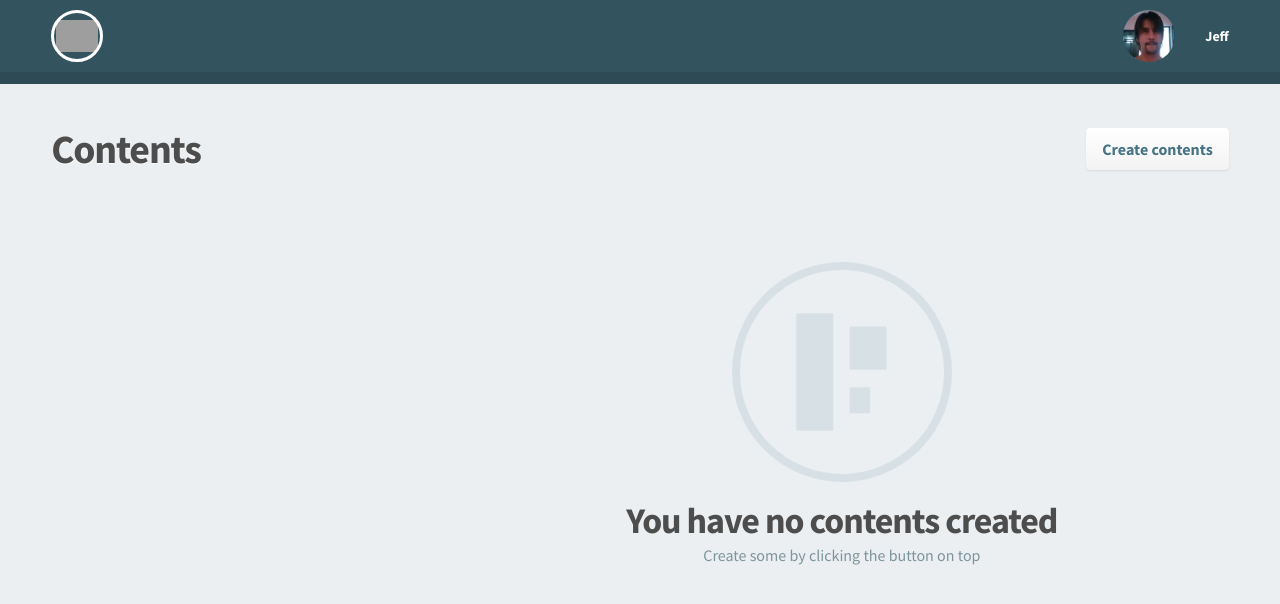
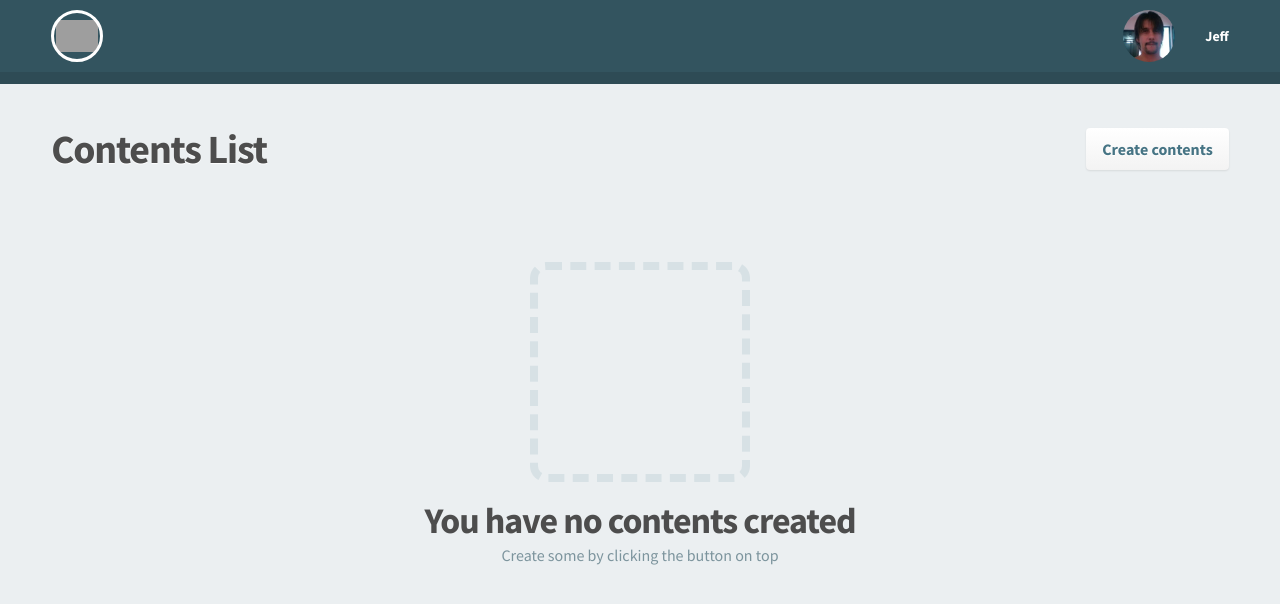
Before and after one commit to jeffbkk/dolphin, a Jekyll site: the page built from contents/empty/index.html, in a window 1280 px wide. Shown: the top 604 px of the page. Built offline with Jekyll 4.4.1, drawn with Linux system fonts in a browser that asks for light colours; nearby versions of some CDN libraries; library files that are not in the unit come from our copies; Markdown is read by kramdown in place of the engine named in the settings; comment, search, counter and statistics services are not loaded; grey boxes are pictures that could not be loaded.

Commit message:
Responsive for contents 5 col

```diff
--- a/contents/empty/index.html
+++ b/contents/empty/index.html
@@ -1,5 +1,5 @@
 ---
-title: Contents
+title: Contents List
 layout: default
 link: Create contents
 ---
@@ -16,7 +16,7 @@ link: Create contents
 <section class ="main-contents empty">
 	<div class="container">
 		<div class="grid-6-offset-3">
-		            <div id ="contents-icon"></div>
+		    <div id ="contents-icon"></div>
 			<h2>You have no contents created</h2>
 			<p>Create some by clicking the button on top</p>
 		</div>
--- a/css/base.css
+++ b/css/base.css
@@ -326,20 +326,9 @@ a span {
   height: 144px;
   z-index: 4000; }
 
-#sidebar {
-  background: #e8e8eb; }
-
 .has-shadow, .row .btn, .contents-main {
   box-shadow: 0 1px 2px rgba(0, 0, 0, 0.09);
   background: white; }
-
-a.aborded {
-  color: #76c3df;
-  font-weight: bold; }
-
-.nav-icon {
-  box-shadow: inset 0 2px 3px rgba(0, 0, 0, 0.1), 0 1px 2px rgba(255, 255, 255, 0.85);
-  background: #dddde2; }
 
 [data-icon]:before {
   content: attr(data-icon);
@@ -388,6 +377,7 @@ a.aborded {
 .grid-4,
 .grid-6,
 .grid-6-8,
+.grid-6-offset-3,
 .grid-8,
 .grid-12 {
   width: 100%; }
@@ -398,6 +388,8 @@ a.aborded {
   .grid-6, [role="contentinfo"]
   .grid-6-8, #services
   .grid-6-8, [role="contentinfo"]
+  .grid-6-offset-3, #services
+  .grid-6-offset-3, [role="contentinfo"]
   .grid-8, #services
   .grid-8, [role="contentinfo"]
   .grid-12, #services
@@ -475,11 +467,11 @@ a.aborded {
       clear: left; }
 
   .grid-6-offset-3 {
-    margin-left: 34.28571%;
     display: block;
     float: left;
     margin-right: 2.85714%;
-    width: 65.71429%; }
+    width: 54.28571%;
+    margin-left: 22.85714%; }
     .grid-6-offset-3:last-child {
       margin-right: 0; } }
 @media screen and (min-width: 73.75em) {
@@ -588,21 +580,13 @@ section {
 #sidebar {
   height: 100%;
   position: fixed;
-  box-shadow: inset 0 4px 4px #dadadf;
   text-align: center;
   overflow: hidden;
   top: 0;
-  left: -160px;
+  background: #4f5b5f;
+  left: -220px;
   z-index: 8000;
-  width: 160px; }
-  #sidebar #logo {
-    width: 100%;
-    -webkit-box-sizing: content-box;
-    -moz-box-sizing: content-box;
-    box-sizing: content-box;
-    border-bottom: 12px solid #2e4b55;
-    background: #33545F;
-    height: 82px; }
+  width: 220px; }
   #sidebar nav {
     padding-top: 2em; }
   #sidebar nav li {
@@ -616,7 +600,8 @@ section {
       position: relative;
       vertical-align: middle;
       padding: 1.5em 0;
-      color: #b7b7c0; }
+      text-shadow: 0 -1px 0 #151819;
+      color: #a9b4b7; }
       #sidebar nav li a:hover, #sidebar nav li a.current {
         color: rgba(26, 104, 127, 0.65); }
       #sidebar nav li a:hover:before, #sidebar nav li a.current:before {
@@ -633,10 +618,7 @@ section {
         border-width: 15px;
         border-right-color: #ebeff1; }
       #sidebar nav li a:hover span.nav-icon, #sidebar nav li a.current span.nav-icon {
-        box-shadow: inset 0 2px 3px rgba(0, 0, 0, 0.25), 0 1px 2px white;
-        background-color: #BDDAE4; }
-      #sidebar nav li a span.nav-label {
-        text-shadow: 0 1px  0 white; }
+        opacity: 1; }
 
 /*-------------------------------------------------
   //ICON OF THE NAV BAR
@@ -644,9 +626,9 @@ section {
 .nav-icon {
   display: block;
   margin: 0 auto;
-  background: #dddde2;
+  opacity: .56;
+  background: #465054;
   border-radius: 50%;
-  box-shadow: inset 0 2px 3px rgba(0, 0, 0, 0.1), 0 1px 2px rgba(255, 255, 255, 0.85);
   -webkit-transition: all 0.15s ease-in-out;
   -moz-transition: all 0.15s ease-in-out;
   transition: all 0.15s ease-in-out;
@@ -762,7 +744,7 @@ section {
     font-size: 1.25em;
     color: white; }
   .edit-contents:hover i {
-    left: -15px;
+    left: -10px;
     opacity: 1; }
 
 .edit-contents i {
@@ -783,6 +765,7 @@ section {
     padding: .15em 0;
     background: #E3C3B1;
     color: white;
+    font-weight: bold;
     font-style: normal;
     width: 56px;
     border-radius: 2px;
@@ -816,11 +799,13 @@ section {
   display: none; }
 
 #contents-icon {
-  background: url(../img/icon/content-medium.svg) no-repeat center center;
-  border-radius: 50%;
+  border-radius: 16rem;
+  border-radius: 16px;
+  border-radius: 1em;
   opacity: .25;
+  position: relative;
   margin: 0 auto 1em;
-  border: .5em solid #9FBAC4;
+  border: .5em dashed #9FBAC4;
   width: 13.75em;
   height: 13.75em;
   background-size: 60% auto; }
--- a/sass/partial/_framework.scss
+++ b/sass/partial/_framework.scss
@@ -8,6 +8,7 @@
 .grid-4,
 .grid-6,
 .grid-6-8,
+.grid-6-offset-3,
 .grid-8,
 .grid-12 {
     width: 100%;
@@ -46,8 +47,8 @@
    	  @include omega( 2n );}
 
      .grid-6-offset-3 {
-        @include shift( 3 );
-        @include span-columns( 6,12 );}
+        @include span-columns( 5,9 );
+        @include shift( 2 );}
 
 }
 
```
Also changed, not shown: sass/partial/_shared.scss (+1 -18 lines), sass/partial/_sidebar.scss (+12 -24 lines), sass/partial/contents.scss (+7 -4 lines), 3 other files.
